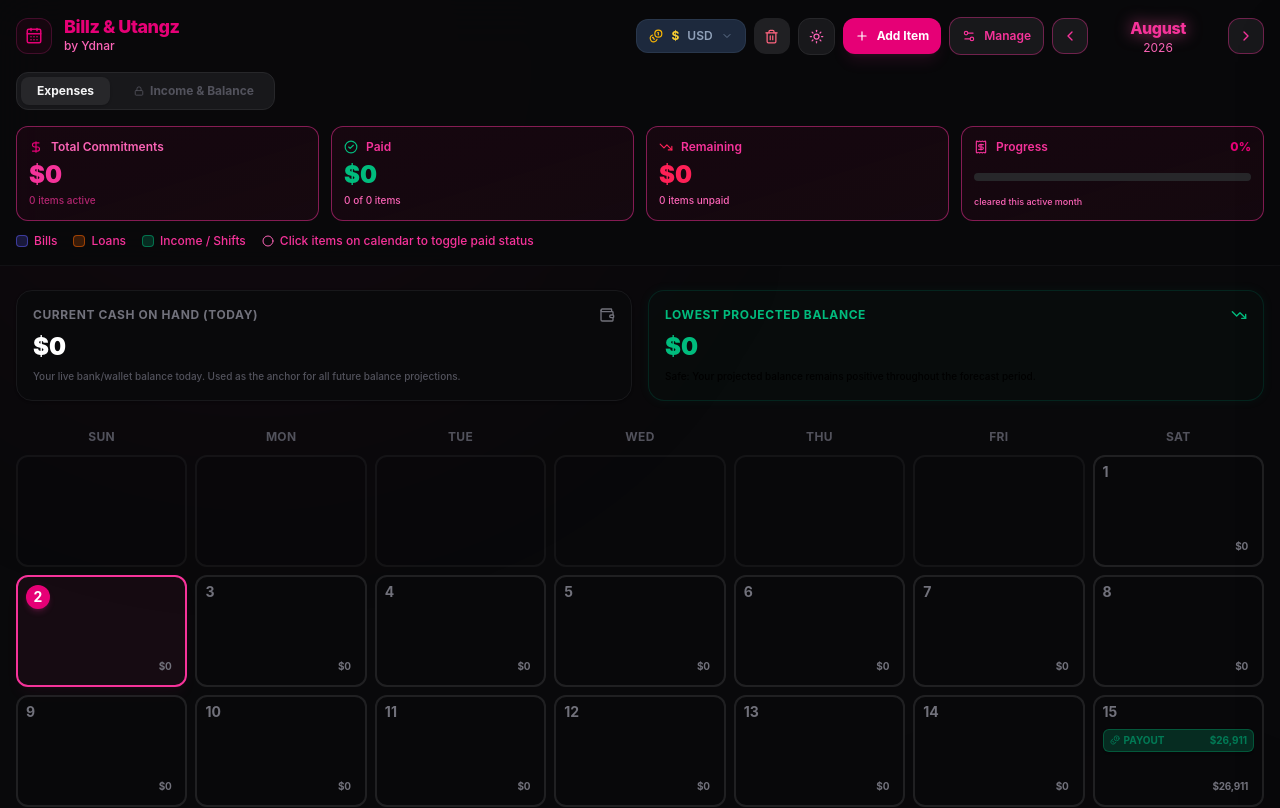
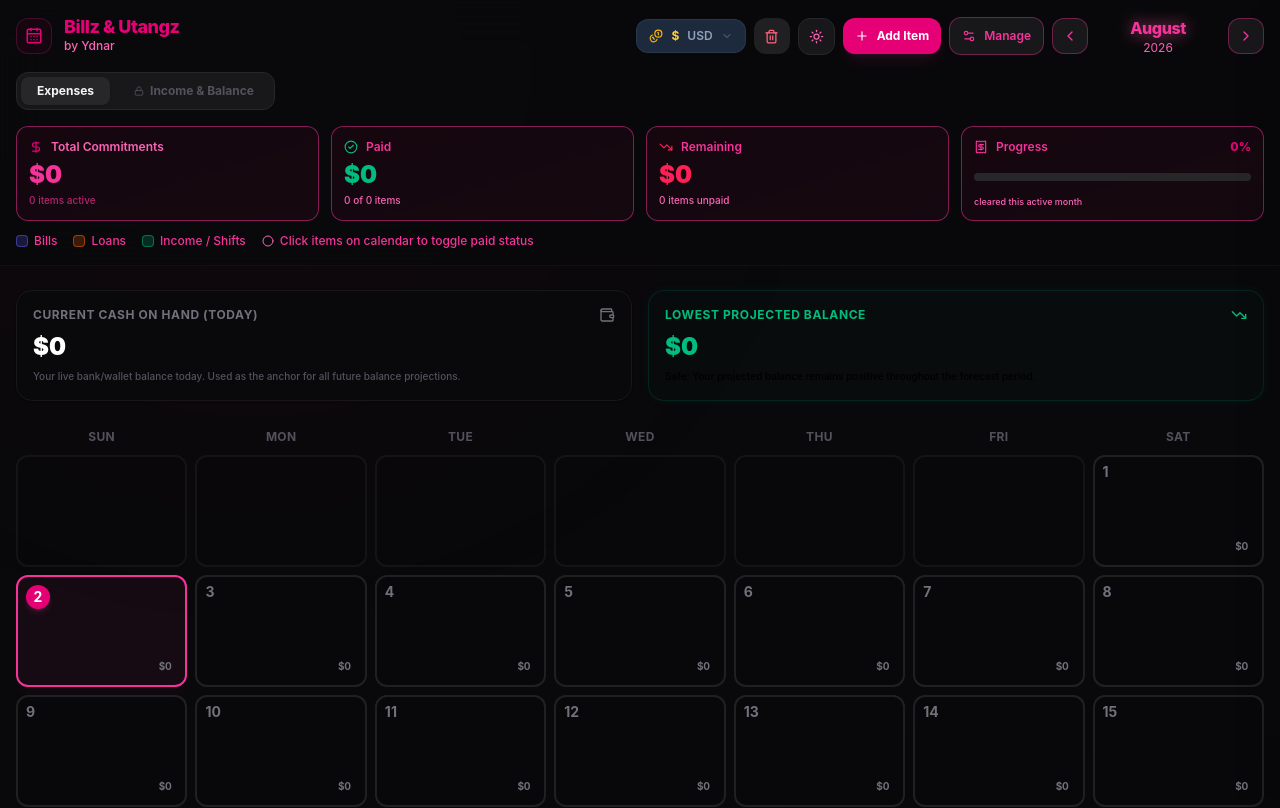
Before and after one commit to ydnar0010-gif/cashflow-calendar, a React (Vite) app: page / in a window 1280 px wide. Shown: the top 808 px of the page. Built offline with nearby package versions, Linux system fonts and the light colour scheme.

Commit message:
fix: prevent default payout and shift calculations when work profile is not setup

```diff
--- a/src/App.tsx
+++ b/src/App.tsx
@@ -2386,11 +2386,13 @@ export default function App() {
           // Current month - calculate daily with pivot and paid overlap bypass
           let running = bal;
           const totalDaysInMonth = new Date(y, m + 1, 0).getDate();
+          const payoutMap = new Map<number, number>();
+          if (hasSetupWorkProfile) {
             const monthWindows = getSalaryWindows(y, m, workProfile.cutOffRanges, workProfile.salaryDates);
-          const payoutMap = new Map<number, number>();
             for (const w of monthWindows) {
               const pDay = parseInt(w.payoutDate.split("-")[2]);
               payoutMap.set(pDay, (payoutMap.get(pDay) || 0) + computeWindowPayout(w, workProfile, shiftOverrides, workProfile.salaryDates.length));
+            }
           }
           for (let d = 1; d <= totalDaysInMonth; d++) {
             if (d === todayDay) {
@@ -2413,11 +2415,13 @@ export default function App() {
           // Future month - project daily and carry forward
           let running = bal;
           const totalDaysInMonth = new Date(y, m + 1, 0).getDate();
+          const payoutMap = new Map<number, number>();
+          if (hasSetupWorkProfile) {
             const monthWindows = getSalaryWindows(y, m, workProfile.cutOffRanges, workProfile.salaryDates);
-          const payoutMap = new Map<number, number>();
             for (const w of monthWindows) {
               const pDay = parseInt(w.payoutDate.split("-")[2]);
               payoutMap.set(pDay, (payoutMap.get(pDay) || 0) + computeWindowPayout(w, workProfile, shiftOverrides, workProfile.salaryDates.length));
+            }
           }
           for (let d = 1; d <= totalDaysInMonth; d++) {
             if (payoutMap.has(d)) {
@@ -2435,7 +2439,7 @@ export default function App() {
           const inc = computeMonthlyTotal(billsAndLoans, m, y, "income");
           const exp = computeMonthlyTotal(billsAndLoans, m, y, "bill+loan");
           bal += (inc - exp);
-          if (y > startY || (y === startY && m >= startM)) {
+          if (hasSetupWorkProfile && (y > startY || (y === startY && m >= startM))) {
             const windows = getSalaryWindows(y, m, workProfile.cutOffRanges, workProfile.salaryDates);
             for (const w of windows) {
               bal += computeWindowPayout(w, workProfile, shiftOverrides, workProfile.salaryDates.length);
@@ -2452,20 +2456,24 @@ export default function App() {
     const dailyBalances = new Map<number, number>();
 
     // Compute current month salary payouts
+    const payoutMap = new Map<number, number>();
+    if (hasSetupWorkProfile) {
       const currentMonthWindows = getSalaryWindows(activeYear, activeMonth, workProfile.cutOffRanges, workProfile.salaryDates);
-    const payoutMap = new Map<number, number>();
       for (const w of currentMonthWindows) {
         const pDay = parseInt(w.payoutDate.split("-")[2]);
         payoutMap.set(pDay, (payoutMap.get(pDay) || 0) + computeWindowPayout(w, workProfile, shiftOverrides, workProfile.salaryDates.length));
       }
+    }
 
     const isCurrentActiveMonth = activeYear === todayYear && activeMonth === todayMonth;
     const isFutureActiveMonth = activeYear > todayYear || (activeYear === todayYear && activeMonth > todayMonth);
 
     for (let d = 1; d <= totalDays; d++) {
       const iso = `${activeYear}-${String(activeMonth + 1).padStart(2, "0")}-${String(d).padStart(2, "0")}`;
+      if (hasSetupWorkProfile) {
         const shift = computeShiftEarnings(iso, workProfile, shiftOverrides[iso]);
         shiftTotal += shift.total;
+      }
 
       // Pivot check for current active month
       if (isCurrentActiveMonth && d === todayDay) {
@@ -2538,11 +2546,11 @@ export default function App() {
       dailyBalances,
       lowestProjectedBalance
     };
-  }, [startingBalance, billsAndLoans, activeMonth, activeYear, totalDays, workProfile, shiftOverrides, currentBankBalance, paymentHistory]);
+  }, [startingBalance, billsAndLoans, activeMonth, activeYear, totalDays, workProfile, shiftOverrides, currentBankBalance, paymentHistory, hasSetupWorkProfile]);
 
   const totalCommitments = useMemo(() => computeMonthlyTotal(billsAndLoans, activeMonth, activeYear, "bill+loan"), [billsAndLoans, activeMonth, activeYear]);
   const paidAmount = useMemo(() => computePaidTotal(billsAndLoans, activeMonth, activeYear, paymentHistory, "bill+loan"), [billsAndLoans, activeMonth, activeYear, paymentHistory]);
-  const totalIncome = useMemo(() => computeMonthlyTotal(billsAndLoans, activeMonth, activeYear, "income") + shiftIncomeTotal, [billsAndLoans, activeMonth, activeYear, shiftIncomeTotal]);
+  const totalIncome = useMemo(() => computeMonthlyTotal(billsAndLoans, activeMonth, activeYear, "income") + (hasSetupWorkProfile ? shiftIncomeTotal : 0), [billsAndLoans, activeMonth, activeYear, shiftIncomeTotal, hasSetupWorkProfile]);
 
   const remaining = totalCommitments - paidAmount;
   const expItems = activeItems.filter(i => i.type !== "income");
```
Lines whose indentation alone changed are shown as unchanged.
